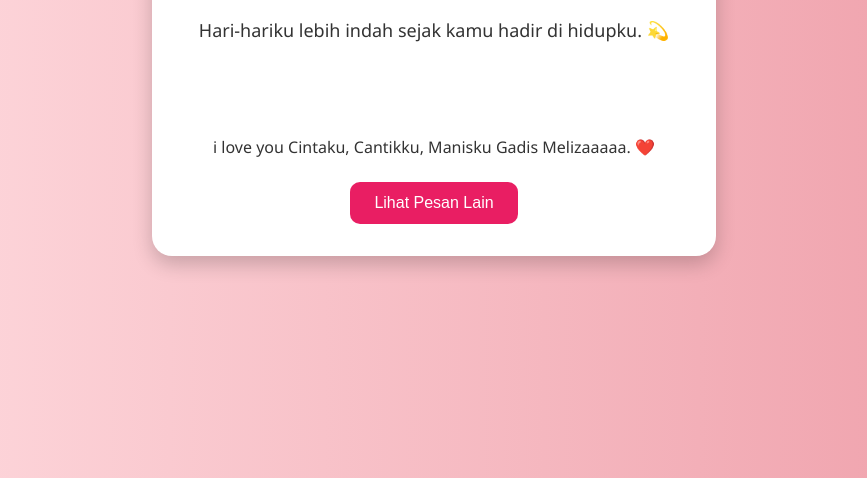
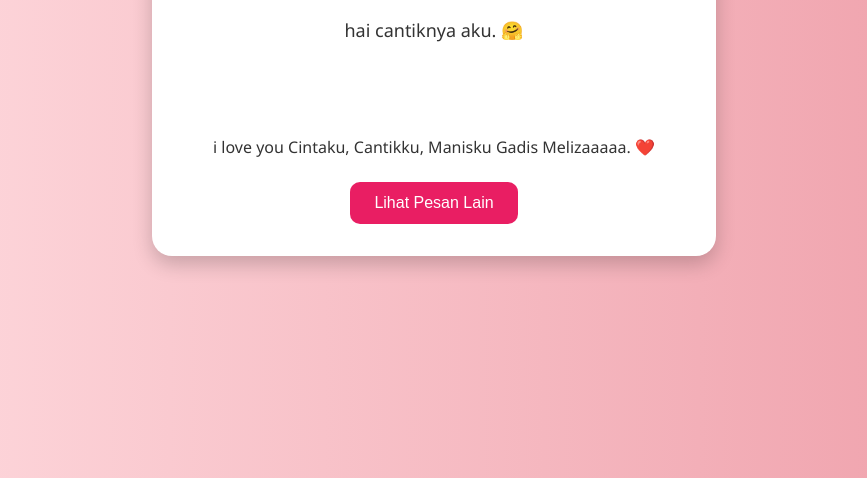
Before and after one commit to Rifky-AlwaysTry/ForMyEx, a plain HTML site: page index.html in a window 1280 px wide. Shown: the part 322-800 px from the top of the page, without its empty margins (206-1073 px from the left). Drawn offline with Linux system fonts and the light colour scheme.

Commit message:
Add files via upload

```diff
--- a/index.html
+++ b/index.html
@@ -69,11 +69,12 @@
 
   <script>
     const messages = [
+      "hai cantiknya aku. 🤗",
       "Hari-hariku lebih indah sejak kamu hadir di hidupku. 💫",
       "Kamu adalah bagian terbaik dari hidupku. ❤️",
       "Tak ada kata cukup untuk mengungkapkan cintaku padamu. 💕",
       "Aku bersyukur setiap hari karena memilikimu. 🌹",
-      "Cinta kita adalah kisah favoritku. 📖",
+      "Cinta kita adalah kisah favoritku. 📖"
     ];
 
     let index = 0;
```
